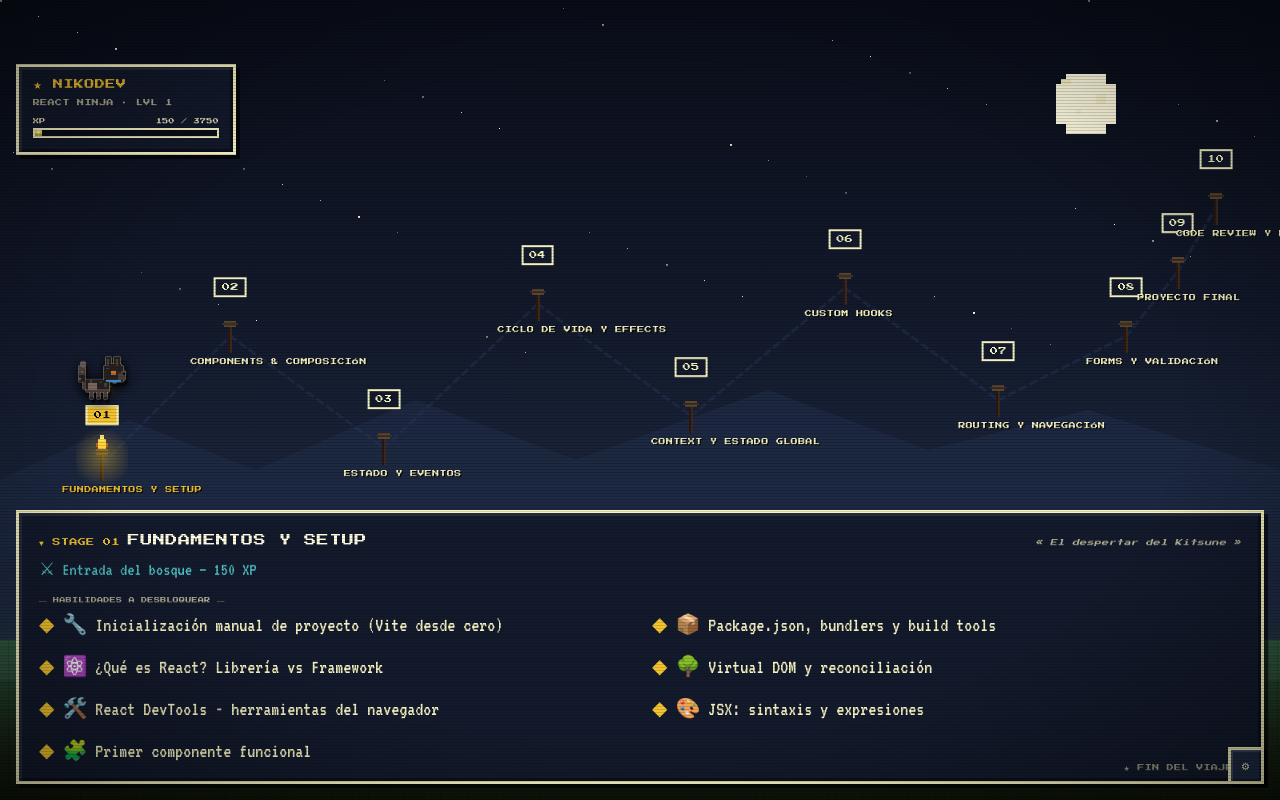
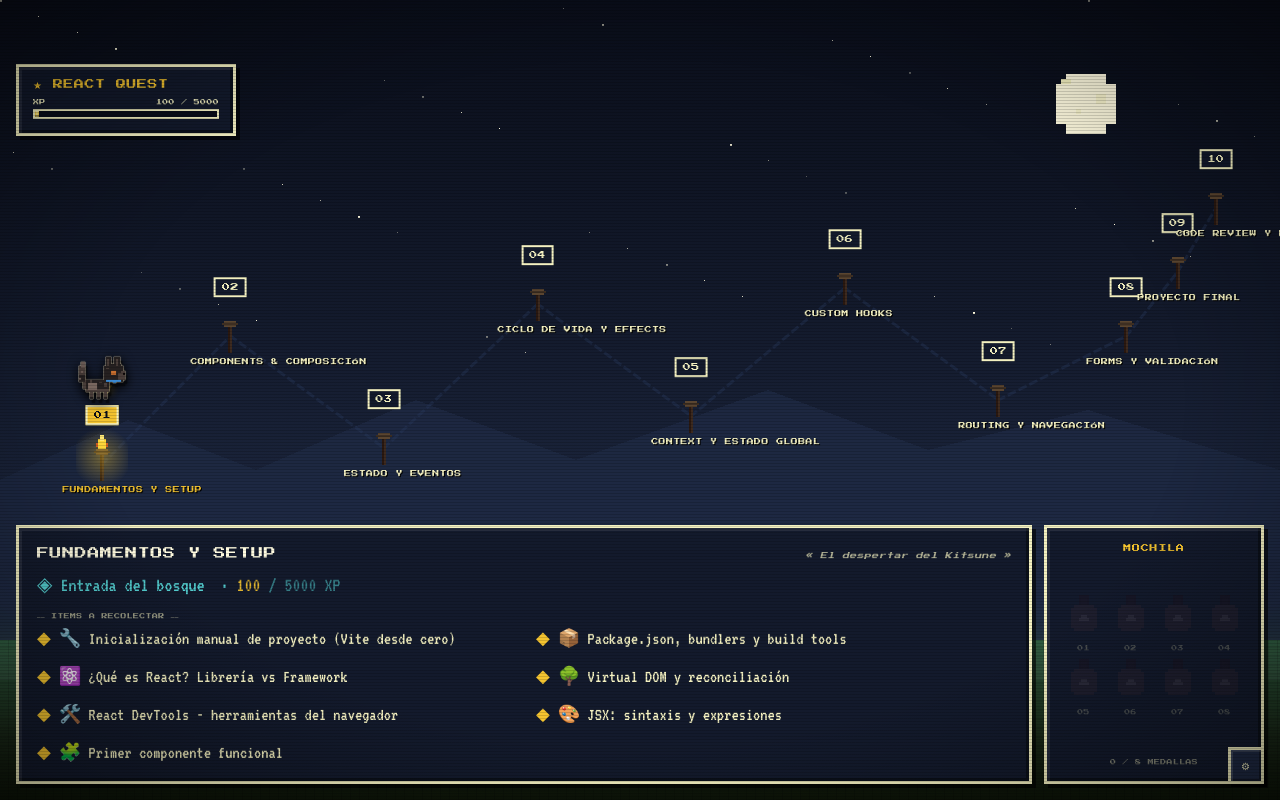
Before and after one commit to nikodev-documentacion/roadmap-react-quest, a React (Vite) app: page / in a window 1280 px wide. Built offline with nearby package versions, Linux system fonts and the light colour scheme.

Commit message:
feat: enhance ConceptPanel and HUD with earnedXP and totalXP props, update roadmap data for XP adjustments

```diff
--- a/src/App.tsx
+++ b/src/App.tsx
@@ -96,6 +96,8 @@
         stage={roadmap.current}
         currentIndex={roadmap.currentIndex}
         total={roadmap.total}
+        earnedXP={roadmap.earnedXP}
+        totalXP={roadmap.totalXP}
       />
 
 <SettingsPanel settings={settings} setSetting={setSetting} />
--- a/src/components/scene/ConceptPanel.tsx
+++ b/src/components/scene/ConceptPanel.tsx
@@ -5,9 +5,88 @@
   stage: Stage;
   currentIndex: number;
   total: number;
+  earnedXP: number;
+  totalXP: number;
 }
 
-export function ConceptPanel({ stage, currentIndex, total: _total }: ConceptPanelProps) {
+const MEDAL_COLORS = [
+  { body: "#d4a820", shine: "#fff4a0", ribbon: "#b88010" },
+  { body: "#c0c0d0", shine: "#f0f0ff", ribbon: "#8888a0" },
+  { body: "#d4804a", shine: "#ffd0a0", ribbon: "#a05020" },
+  { body: "#60c060", shine: "#c0ffc0", ribbon: "#308030" },
+  { body: "#60a8d8", shine: "#b0e0ff", ribbon: "#3070a8" },
+  { body: "#c060c0", shine: "#f0b0f0", ribbon: "#8030a0" },
+  { body: "#d84848", shine: "#ffb0b0", ribbon: "#a02020" },
+  { body: "#48c8c8", shine: "#b0ffff", ribbon: "#208888" },
+];
+
+function Medal({ earned, index }: { earned: boolean; index: number }) {
+  const c = earned ? MEDAL_COLORS[index] : null;
+  const body = c?.body ?? "#1e1e2e";
+  const shine = c?.shine ?? "#2a2a3a";
+  const ribbon = c?.ribbon ?? "#161626";
+
+  return (
+    <div
+      style={{
+        display: "flex",
+        flexDirection: "column",
+        alignItems: "center",
+        gap: 3,
+        filter: earned
+          ? `drop-shadow(0 0 5px ${body}) drop-shadow(0 0 2px ${shine})`
+          : undefined,
+      }}
+    >
+      <svg
+        viewBox="0 0 14 18"
+        width={36}
+        height={46}
+        shapeRendering="crispEdges"
+        style={{ imageRendering: "pixelated" }}
+      >
+        {/* Ribbon */}
+        <rect x="5" y="0" width="4" height="5" fill={ribbon} />
+        <rect x="6" y="1" width="2" height="3" fill={earned ? shine : "#1a1a28"} opacity="0.4" />
+
+        {/* Badge body (octagonal) */}
+        <rect x="2" y="5"  width="10" height="8" fill={body} />
+        <rect x="3" y="4"  width="8"  height="10" fill={body} />
+
+        {/* Shine top-left */}
+        {earned && <rect x="3" y="5" width="3" height="2" fill={shine} opacity="0.5" />}
+
+        {/* Center symbol: star cross */}
+        {earned ? (
+          <>
+            <rect x="6" y="7"  width="2" height="4" fill={ribbon} />
+            <rect x="4" y="9"  width="6" height="2" fill={ribbon} />
+            <rect x="5" y="8"  width="1" height="1" fill={shine} opacity="0.6" />
+          </>
+        ) : (
+          <>
+            <rect x="6" y="8"  width="2" height="2" fill="#2a2a3a" />
+            <rect x="5" y="9"  width="4" height="1" fill="#2a2a3a" />
+          </>
+        )}
+      </svg>
+
+      <span
+        className="font-pixel"
+        style={{
+          fontSize: 6,
+          color: earned ? body : "var(--moon)",
+          opacity: earned ? 1 : 0.25,
+          textShadow: earned ? `0 0 6px ${body}` : "none",
+        }}
+      >
+        {String(index + 1).padStart(2, "0")}
+      </span>
+    </div>
+  );
+}
+
+export function ConceptPanel({ stage, currentIndex, total: _total, earnedXP, totalXP }: ConceptPanelProps) {
   const [typed, setTyped] = useState(0);
   const [showAll, setShowAll] = useState(false);
 
@@ -25,22 +104,19 @@
 
   const visibleCount = showAll ? stage.concepts.length : typed;
   const allShown = visibleCount >= stage.concepts.length;
+  const earnedMedals = Math.min(currentIndex, 8);
 
   return (
-    <div className="absolute bottom-4 left-4 right-4 z-40">
+    <div className="absolute bottom-4 left-4 right-4 z-40 flex gap-3 items-stretch">
+
+      {/* Left: items to collect */}
       <div
-        className="pixel-panel relative"
-        style={{ padding: "16px 20px 14px", minHeight: 180 }}
+        className="pixel-panel relative flex-1"
+        style={{ padding: "14px 18px 12px", minHeight: 180 }}
         onClick={() => !allShown && setShowAll(true)}
       >
-        <div
-          className="flex justify-between items-baseline gap-4 flex-wrap"
-          style={{ marginBottom: 4 }}
-        >
+        <div className="flex justify-between items-baseline gap-4 flex-wrap" style={{ marginBottom: 4 }}>
           <div>
-            <span className="font-pixel mr-2" style={{ fontSize: 8, color: "var(--xp-gold)" }}>
-              ▼ STAGE {String(currentIndex + 1).padStart(2, "0")}
-            </span>
             <span className="font-pixel" style={{ fontSize: 12, color: "var(--moon-glow)" }}>
               {stage.title.toUpperCase()}
             </span>
@@ -50,20 +126,22 @@
           </div>
         </div>
 
-        <div className="font-mono mb-3" style={{ fontSize: 18, color: "var(--accent-cyan)", opacity: 0.85 }}>
-          ⚔ {stage.biome} — {stage.xp} XP
+        <div className="font-mono mb-3" style={{ fontSize: 20, color: "var(--accent-cyan)", opacity: 0.9 }}>
+          ◈ {stage.biome} &nbsp;·&nbsp;
+          <span style={{ color: "var(--xp-gold)" }}>{earnedXP}</span>
+          <span style={{ opacity: 0.55 }}> / {totalXP} XP</span>
         </div>
 
-        <div className="font-pixel mb-2" style={{ fontSize: 6, color: "var(--moon)", opacity: 0.7 }}>
-          ── HABILIDADES A DESBLOQUEAR ──
+        <div className="font-pixel mb-2" style={{ fontSize: 6, color: "var(--moon)", opacity: 0.6 }}>
+          ── ITEMS A RECOLECTAR ──
         </div>
 
         <ul
           className="m-0 p-0 list-none grid"
           style={{
             gridTemplateColumns: "1fr 1fr",
-            gridAutoRows: "minmax(28px, auto)",
-            rowGap: 14,
+            gridAutoRows: "minmax(26px, auto)",
+            rowGap: 12,
             columnGap: 24,
           }}
         >
@@ -72,7 +150,7 @@
               key={i}
               className="font-mono flex items-start gap-2"
               style={{
-                fontSize: 20,
+                fontSize: 18,
                 color: i < visibleCount ? "var(--moon)" : "transparent",
                 lineHeight: 1.2,
                 opacity: i < visibleCount ? 1 : 0,
@@ -85,27 +163,42 @@
           ))}
         </ul>
 
-        {!allShown ? (
+        {!allShown && (
           <div
             className="font-pixel absolute"
-            style={{
-              bottom: 8,
-              right: 14,
-              fontSize: 8,
-              color: "var(--xp-gold)",
-              animation: "blink 1s steps(2) infinite",
-            }}
+            style={{ bottom: 8, right: 14, fontSize: 8, color: "var(--xp-gold)", animation: "blink 1s steps(2) infinite" }}
           >
             ▼
           </div>
-        ) : (
-          <div
-            className="font-pixel absolute"
-            style={{ bottom: 8, right: 14, fontSize: 7, color: "var(--moon)", opacity: 0.6 }}
-          >
-            ★ FIN DEL VIAJE ★
-          </div>
         )}
+      </div>
+
+      {/* Right: backpack / medals */}
+      <div
+        className="pixel-panel"
+        style={{ padding: "14px 16px", width: 220, display: "flex", flexDirection: "column", gap: 10 }}
+      >
+        <div className="font-pixel" style={{ fontSize: 8, color: "var(--xp-gold)", textAlign: "center", letterSpacing: "0.1em" }}>
+          MOCHILA
+        </div>
+
+        <div
+          style={{
+            display: "grid",
+            gridTemplateColumns: "repeat(4, 1fr)",
+            gap: 6,
+            flex: 1,
+            alignContent: "center",
+          }}
+        >
+          {Array.from({ length: 8 }, (_, i) => (
+            <Medal key={i} earned={i < earnedMedals} index={i} />
+          ))}
+        </div>
+
+        <div className="font-pixel" style={{ fontSize: 6, color: "var(--moon)", opacity: 0.5, textAlign: "center" }}>
+          {earnedMedals} / 8 MEDALLAS
+        </div>
       </div>
     </div>
   );
--- a/src/components/scene/HUD.tsx
+++ b/src/components/scene/HUD.tsx
@@ -9,7 +9,7 @@
   totalXP: number;
 }
 
-export function HUD({ currentIndex, stage: _s, total: _t, earnedXP, totalXP }: HUDProps) {
+export function HUD({ currentIndex: _ci, stage: _s, total: _t, earnedXP, totalXP }: HUDProps) {
   const xpPct = (earnedXP / totalXP) * 100;
   return (
     <div className="absolute top-16 left-4 right-4 z-5 flex gap-4 items-start pointer-events-none">
@@ -18,9 +18,7 @@
         <div className="font-pixel" style={{ fontSize: 10, color: "var(--xp-gold)", marginBottom: 6 }}>
           ★ {roadmapData.meta.author}
         </div>
-        <div className="font-pixel" style={{ fontSize: 7, color: "var(--moon)", marginBottom: 8, opacity: 0.7 }}>
-          {roadmapData.meta.playerLabel} · LVL {currentIndex + 1}
-        </div>
+
         <div className="mb-1">
           <div
             className="font-pixel flex justify-between"
--- a/src/data/roadmap-data.ts
+++ b/src/data/roadmap-data.ts
@@ -53,8 +53,8 @@
   meta: {
     title: "REACT QUEST",
     subtitle: "~ ROADMAP DEL KITSUNE ~",
-    author: "NIKODEV",
-    playerLabel: "REACT NINJA",
+    author: "REACT QUEST",
+    playerLabel: "REACT QUEST",
     totalDurationWeeks: 12, // 8 semanas de stages + 4 semanas proyecto final
     totalEstimatedHours: 80, // Calculado automáticamente más abajo
   },
@@ -66,7 +66,7 @@
       biome: "Entrada del bosque",
       description:
         "Aprende a inicializar proyectos React desde cero, entendiendo cada pieza. Sin magia, sin create-react-app: construcción manual para dominar los fundamentos.",
-      xp: 150,
+      xp: 100,
       estimatedHours: 8,
       suggestedWeek: "Semana 1",
       concepts: [
@@ -91,6 +91,7 @@
       xp: 200,
       estimatedHours: 10,
       suggestedWeek: "Semana 2",
+
       concepts: [
         "🧱 Function Components - anatomía completa",
         "📬 Props: comunicación entre componentes",
@@ -110,7 +111,7 @@
       biome: "Río de luciérnagas",
       description:
         "Tu UI cobra vida. Maneja el estado local, responde a eventos del usuario y aprende los patrones fundamentales de interactividad.",
-      xp: 250,
+      xp: 300,
       estimatedHours: 12,
       suggestedWeek: "Semana 3",
       concepts: [
@@ -132,7 +133,7 @@
       biome: "Templo abandonado",
       description:
         "Sincroniza tus componentes con el mundo exterior: APIs, timers, suscripciones. Entiende el ciclo de vida en profundidad.",
-      xp: 300,
+      xp: 400,
       estimatedHours: 12,
       suggestedWeek: "Semana 4",
       concepts: [
@@ -154,7 +155,7 @@
       biome: "Cueva de cristales",
       description:
         "Comparte estado entre componentes lejanos sin prop drilling. Aprende cuándo usar Context y cuándo no.",
-      xp: 300,
+      xp: 450,
       estimatedHours: 10,
       suggestedWeek: "Semana 5",
       concepts: [
@@ -176,7 +177,7 @@
       biome: "Bosque de bambú",
       description:
         "Extrae lógica reutilizable en hooks propios. El camino del ninja senior: código limpio, reutilizable y testeable.",
-      xp: 350,
+      xp: 500,
       estimatedHours: 10,
       suggestedWeek: "Semana 6",
       concepts: [
@@ -198,7 +199,7 @@
       biome: "Encrucijada de piedra",
       description:
         "Múltiples páginas, rutas dinámicas, navegación programática. Construye SPAs completas con React Router.",
-      xp: 350,
+      xp: 550,
       estimatedHours: 10,
       suggestedWeek: "Semana 7",
       concepts: [
@@ -220,7 +221,7 @@
       biome: "Jardín zen",
       description:
         "Formularios robustos, validación en tiempo real, manejo de errores. Las bases para cualquier aplicación real.",
-      xp: 350,
+      xp: 600,
       estimatedHours: 8,
       suggestedWeek: "Semana 8",
       concepts: [
@@ -242,7 +243,7 @@
       biome: "Montaña sagrada",
       description:
         "Integra todo lo aprendido en un proyecto real. Cuatro semanas para construir, pulir y deployar tu obra maestra.",
-      xp: 500,
+      xp: 900,
       estimatedHours: 40,
       suggestedWeek: "Semanas 9-12",
       concepts: [
```
